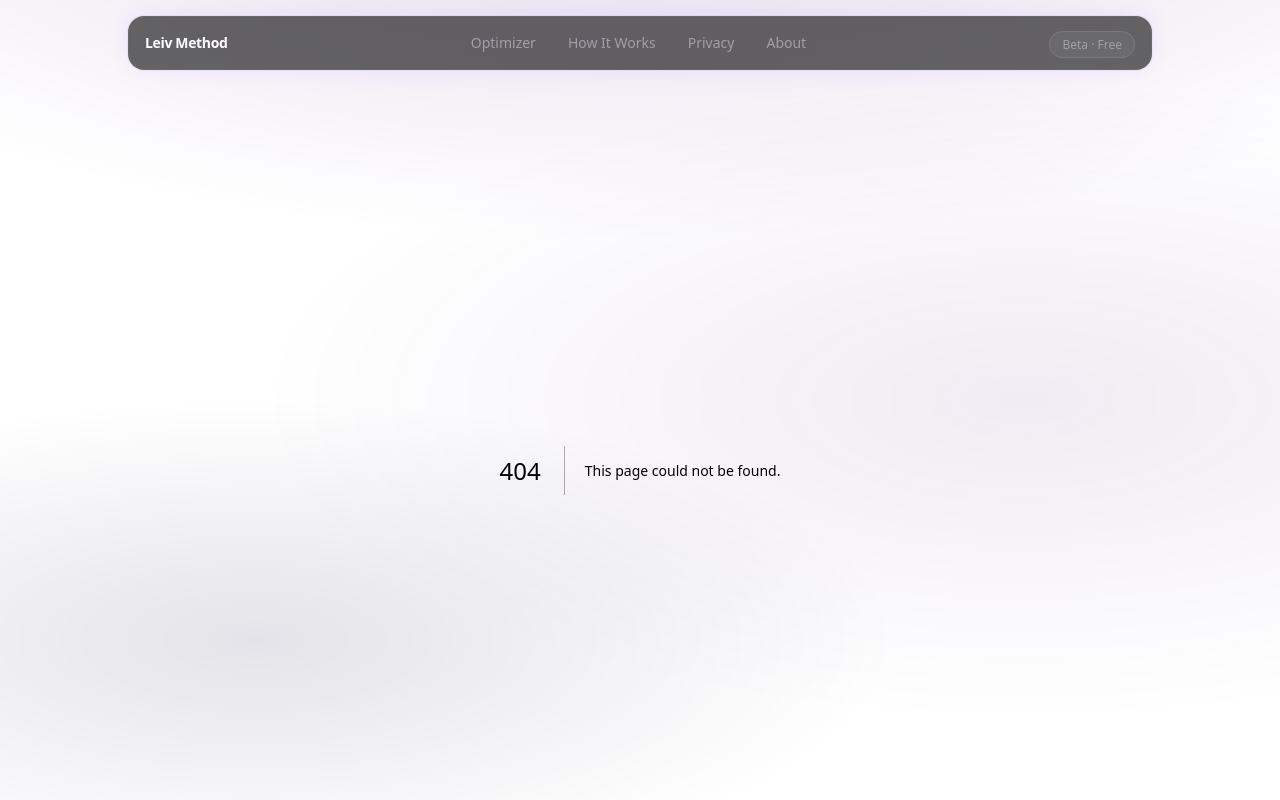
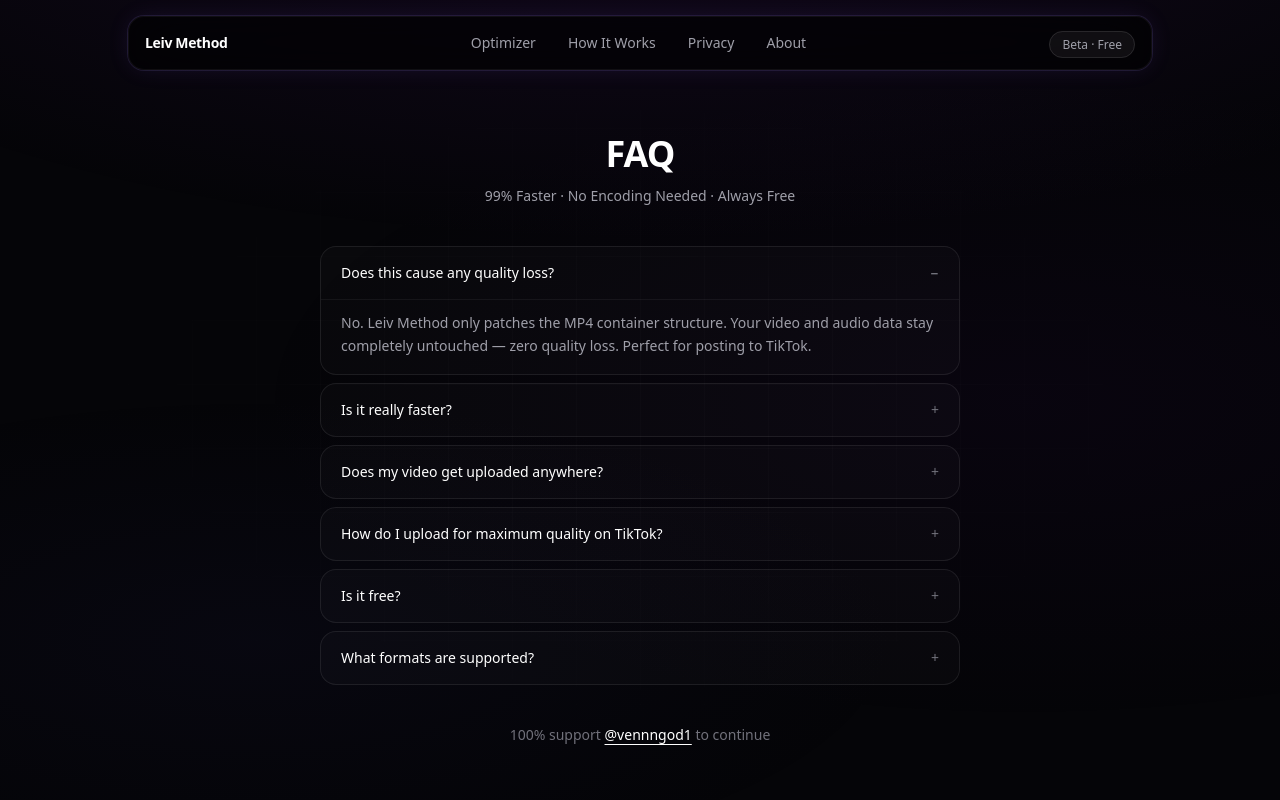
Before and after one commit to keekzz13/leiv-method0, a Next.js app: page /faq in a window 1280 px wide. Before the commit this address had no page. Shown: the top 800 px of the page. Built offline with nearby package versions, Linux system fonts and the light colour scheme.

Commit message:
Add files via upload

```diff
--- /dev/null
+++ b/src/app/faq/page.tsx
@@ -0,0 +1,86 @@
+"use client";
+
+import { useState } from "react";
+
+const faqs = [
+  {
+    q: "Does this cause any quality loss?",
+    a: "No. Leiv Method only patches the MP4 container structure. Your video and audio data stay completely untouched — zero quality loss. Perfect for posting to TikTok.",
+  },
+  {
+    q: "Is it really faster?",
+    a: "Yes. Because there is no re-encoding, processing is nearly instant. That’s why we say 99% faster than normal tools.",
+  },
+  {
+    q: "Does my video get uploaded anywhere?",
+    a: "Never. Everything runs in your browser. Your file never leaves your device.",
+  },
+  {
+    q: "How do I upload for maximum quality on TikTok?",
+    a: "Use Edge (desktop mode on phone) → go to tiktok.com/upload → upload the patched file → keep HD mode on → post. This is the method for maximizing quality.",
+  },
+  {
+    q: "Is it free?",
+    a: "Always free. No accounts, no limits. 100% support @vennngod1 to keep it going.",
+  },
+  {
+    q: "What formats are supported?",
+    a: "MP4 (and most MOV/M4V files that use the MP4 container). Other formats are not supported yet.",
+  },
+];
+
+export default function FaqPage() {
+  const [open, setOpen] = useState<number | null>(0);
+
+  return (
+    <div className="mx-auto max-w-2xl px-4 py-12 md:py-16">
+      <div className="mb-10 text-center">
+        <h1 className="text-3xl font-semibold tracking-tight text-white md:text-4xl">
+          FAQ
+        </h1>
+        <p className="mt-3 text-sm text-zinc-400">
+          99% Faster · No Encoding Needed · Always Free
+        </p>
+      </div>
+
+      <div className="space-y-2">
+        {faqs.map((item, i) => {
+          const isOpen = open === i;
+          return (
+            <div
+              key={i}
+              className="overflow-hidden rounded-2xl border border-white/8 bg-white/[0.02]"
+            >
+              <button
+                type="button"
+                onClick={() => setOpen(isOpen ? null : i)}
+                className="flex w-full items-center justify-between px-5 py-4 text-left text-sm font-medium text-white"
+              >
+                {item.q}
+                <span className="ml-4 text-zinc-500">{isOpen ? "−" : "+"}</span>
+              </button>
+              {isOpen && (
+                <div className="border-t border-white/5 px-5 pb-4 pt-3 text-sm leading-relaxed text-zinc-400">
+                  {item.a}
+                </div>
+              )}
+            </div>
+          );
+        })}
+      </div>
+
+      <p className="mt-10 text-center text-sm text-zinc-500">
+        100% support{" "}
+        <a
+          href="https://www.tiktok.com/@vennngod1"
+          target="_blank"
+          rel="noopener noreferrer"
+          className="text-white underline underline-offset-4 hover:text-zinc-200"
+        >
+          @vennngod1
+        </a>{" "}
+        to continue
+      </p>
+    </div>
+  );
+}
```
